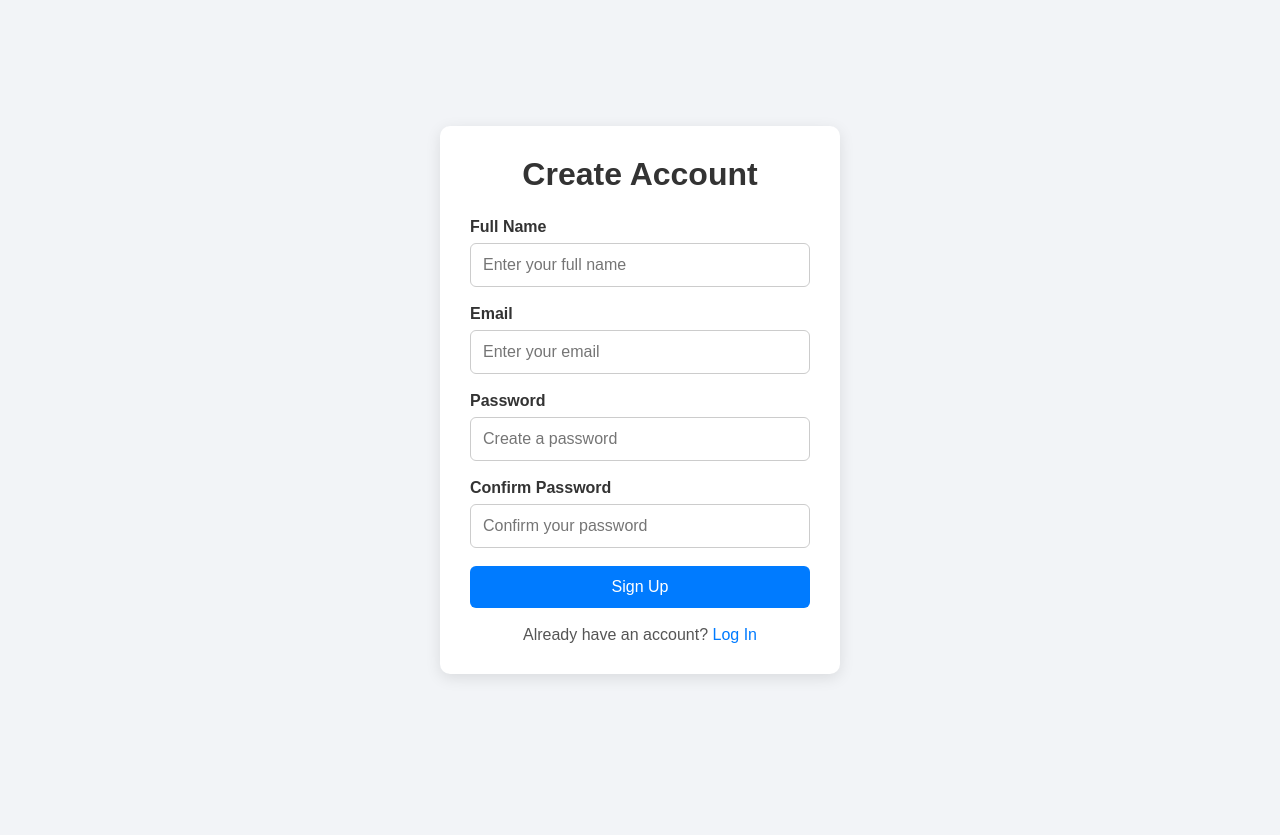
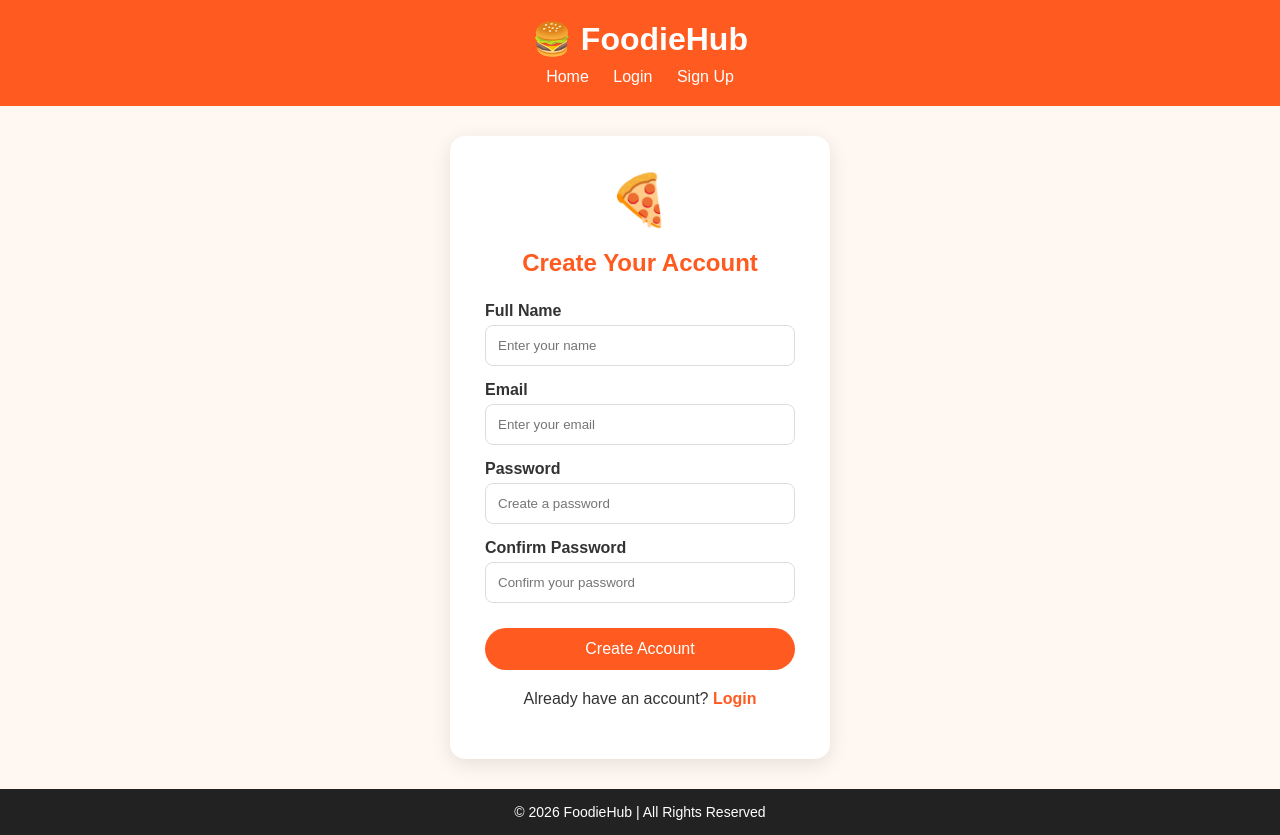
Before and after one commit to poojarypoornesh4-alt/foodiehub, a plain HTML site: page signup.html in a window 1280 px wide. Before the commit the page ends 800 px from the top, so only its background shows below. Drawn offline with Linux system fonts and the light colour scheme.

Commit message:
Update signup.html

```diff
--- a/signup.html
+++ b/signup.html
@@ -1,156 +1,276 @@
 <!DOCTYPE html>
 <html lang="en">
+
 <head>
     <meta charset="UTF-8">
     <meta name="viewport" content="width=device-width, initial-scale=1.0">
-    <title>Sign Up</title>
+
+    <title>FoodieHub - Sign Up</title>
 
     <style>
+
         * {
             box-sizing: border-box;
-            margin: 0;
-            padding: 0;
         }
 
         body {
+            margin: 0;
             font-family: Arial, sans-serif;
-            background-color: #f2f4f7;
+            background-color: #fff7f2;
+            color: #333;
+        }
+
+        /* Header */
+
+        header {
+            background-color: #ff5a1f;
+            color: white;
+            padding: 20px;
+            text-align: center;
+        }
+
+        header h1 {
+            margin: 0 0 10px;
+        }
+
+        nav a {
+            color: white;
+            text-decoration: none;
+            margin: 0 10px;
+            transition: 0.3s;
+        }
+
+        nav a:hover {
+            color: #ffe0d2;
+        }
+
+        /* Sign Up Box */
+
+        main {
+            min-height: 75vh;
             display: flex;
             justify-content: center;
             align-items: center;
-            min-height: 100vh;
+            padding: 30px;
         }
 
-        .signup-container {
-            background: white;
-            width: 100%;
-            max-width: 400px;
-            padding: 30px;
-            border-radius: 10px;
-            box-shadow: 0 4px 15px rgba(0, 0, 0, 0.1);
+        .signup-box {
+            background-color: white;
+            width: 380px;
+            padding: 35px;
+            border-radius: 15px;
+            box-shadow: 0 5px 20px rgba(0, 0, 0, 0.1);
+
+            animation: slideUp 0.8s ease;
         }
 
-        h1 {
-            text-align: center;
-            margin-bottom: 25px;
-            color: #333;
+        @keyframes slideUp {
+
+            from {
+                opacity: 0;
+                transform: translateY(40px);
+            }
+
+            to {
+                opacity: 1;
+                transform: translateY(0);
+            }
+
         }
 
-        .form-group {
-            margin-bottom: 18px;
+        .signup-icon {
+            font-size: 50px;
+            text-align: center;
+            animation: float 2.5s ease-in-out infinite;
         }
+
+        @keyframes float {
+
+            0% {
+                transform: translateY(0);
+            }
+
+            50% {
+                transform: translateY(-8px);
+            }
+
+            100% {
+                transform: translateY(0);
+            }
+
+        }
+
+        h2 {
+            text-align: center;
+            color: #ff5a1f;
+            margin-bottom: 25px;
+        }
+
+        /* Form */
 
         label {
             display: block;
-            margin-bottom: 7px;
-            color: #333;
+            margin-top: 15px;
+            margin-bottom: 5px;
             font-weight: bold;
         }
 
         input {
             width: 100%;
             padding: 12px;
-            border: 1px solid #ccc;
-            border-radius: 6px;
-            font-size: 16px;
+            border: 1px solid #ddd;
+            border-radius: 8px;
+            outline: none;
+            transition: 0.3s;
         }
 
         input:focus {
-            outline: none;
-            border-color: #007bff;
+            border-color: #ff5a1f;
+            box-shadow: 0 0 5px rgba(255, 90, 31, 0.3);
         }
 
         button {
             width: 100%;
+            margin-top: 25px;
             padding: 12px;
             border: none;
-            border-radius: 6px;
-            background-color: #007bff;
+            border-radius: 25px;
+            background-color: #ff5a1f;
             color: white;
             font-size: 16px;
             cursor: pointer;
+            transition: 0.3s;
         }
 
         button:hover {
-            background-color: #0056b3;
+            background-color: #e64b15;
+            transform: scale(1.03);
         }
 
         .login-link {
             text-align: center;
-            margin-top: 18px;
-            color: #555;
+            margin-top: 20px;
         }
 
         .login-link a {
-            color: #007bff;
+            color: #ff5a1f;
             text-decoration: none;
+            font-weight: bold;
         }
 
         .login-link a:hover {
             text-decoration: underline;
         }
+
+        /* Footer */
+
+        footer {
+            background-color: #222;
+            color: white;
+            text-align: center;
+            padding: 15px;
+        }
+
+        footer p {
+            margin: 0;
+            font-size: 14px;
+        }
+
     </style>
+
 </head>
 
 <body>
 
-    <div class="signup-container">
-        <h1>Create Account</h1>
+    <!-- Header -->
 
-        <form action="#" method="post">
+    <header>
 
-            <div class="form-group">
+        <h1>🍔 FoodieHub</h1>
+
+        <nav>
+            <a href="index.html">Home</a>
+            <a href="login.html">Login</a>
+            <a href="signup.html">Sign Up</a>
+        </nav>
+
+    </header>
+
+
+    <!-- Sign Up Form -->
+
+    <main>
+
+        <div class="signup-box">
+
+            <div class="signup-icon">
+                🍕
+            </div>
+
+            <h2>Create Your Account</h2>
+
+            <form>
+
                 <label for="name">Full Name</label>
                 <input
                     type="text"
                     id="name"
-                    name="name"
-                    placeholder="Enter your full name"
+                    placeholder="Enter your name"
                     required
                 >
-            </div>
 
-            <div class="form-group">
                 <label for="email">Email</label>
                 <input
                     type="email"
                     id="email"
-                    name="email"
                     placeholder="Enter your email"
                     required
                 >
-            </div>
 
-            <div class="form-group">
                 <label for="password">Password</label>
                 <input
                     type="password"
                     id="password"
-                    name="password"
                     placeholder="Create a password"
                     required
                 >
-            </div>
 
-            <div class="form-group">
                 <label for="confirm-password">Confirm Password</label>
                 <input
                     type="password"
                     id="confirm-password"
-                    name="confirm-password"
                     placeholder="Confirm your password"
                     required
                 >
+
+                <button type="submit">
+                    Create Account
+                </button>
+
+            </form>
+
+            <div class="login-link">
+
+                <p>
+                    Already have an account?
+                    <a href="login.html">Login</a>
+                </p>
+
             </div>
 
-            <button type="submit">Sign Up</button>
-        </form>
+        </div>
 
-        <p class="login-link">
-            Already have an account?
-            <a href="login.html">Log In</a>
-        </p>
-    </div>
+    </main>
+
+
+    <!-- Footer -->
+
+    <footer>
+
+        <p>© 2026 FoodieHub | All Rights Reserved</p>
+
+    </footer>
 
 </body>
+
 </html>
```
